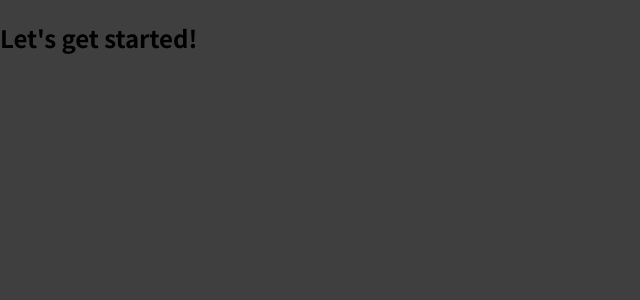
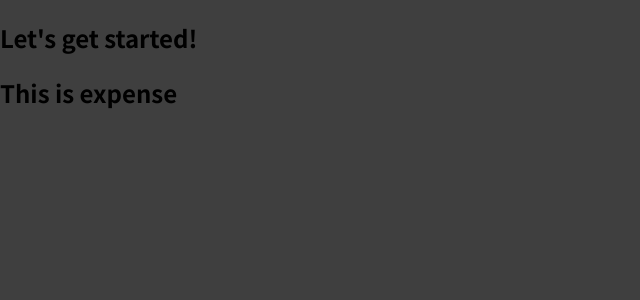
Before and after one commit to Anjana-Dunukara/react-self-guide, a JavaScript app: page / in a window 1280 px wide. Shown: the top 300 px of the page, without its empty margins (0-640 px from the left). Built offline with nearby package versions, Linux system fonts and the light colour scheme.

Commit message:
basic react components

```diff
--- a/src/App.js
+++ b/src/App.js
@@ -1,7 +1,10 @@
+import ExpenseItem from "./components/ExpenseItem";
+
 function App() {
   return (
     <div>
       <h2>Let's get started!</h2>
+      <ExpenseItem />
     </div>
   );
 }
--- /dev/null
+++ b/src/components/ExpenseItem.js
@@ -0,0 +1,5 @@
+function ExpenseItem() {
+  return <h2>This is expense</h2>;
+}
+
+export default ExpenseItem;
```
